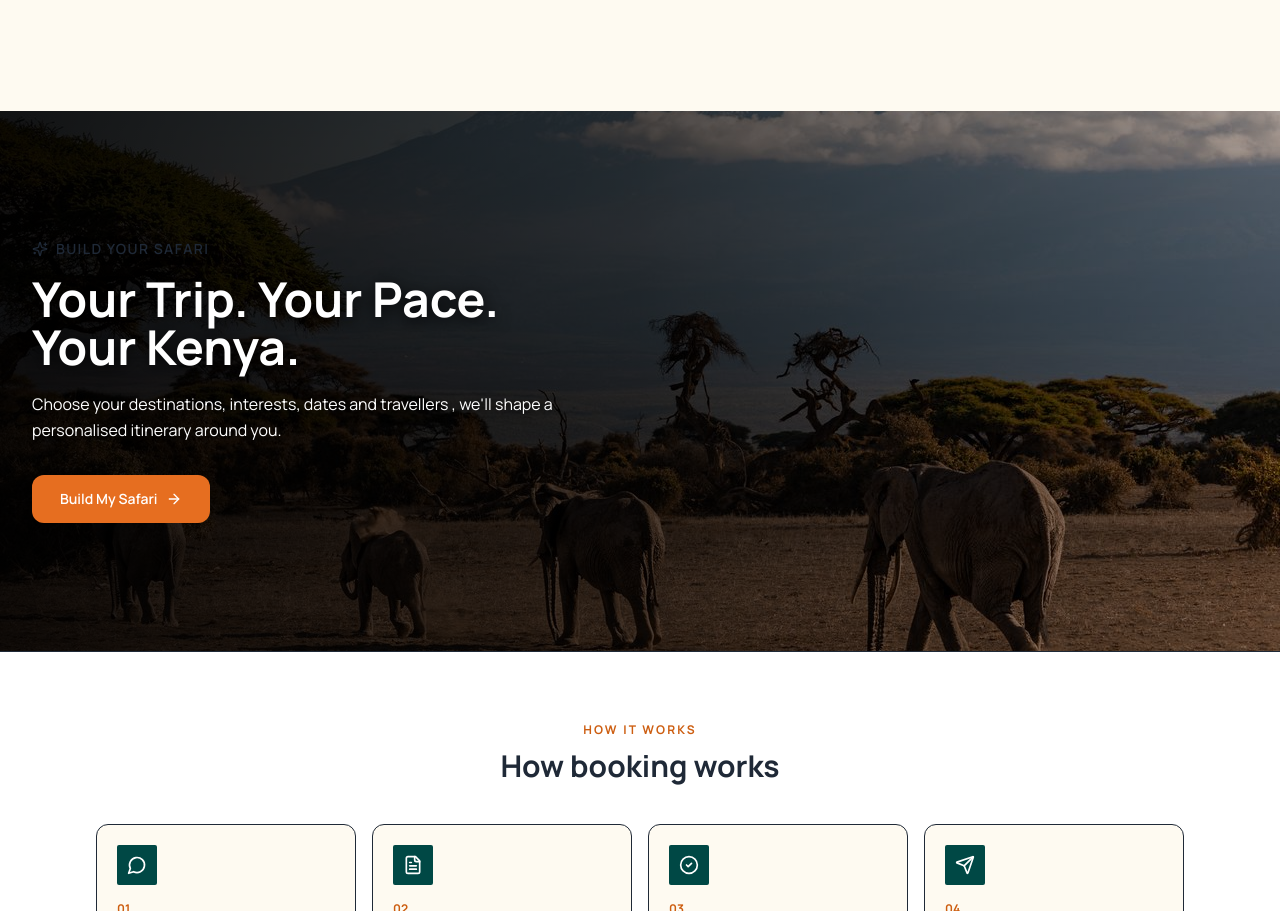
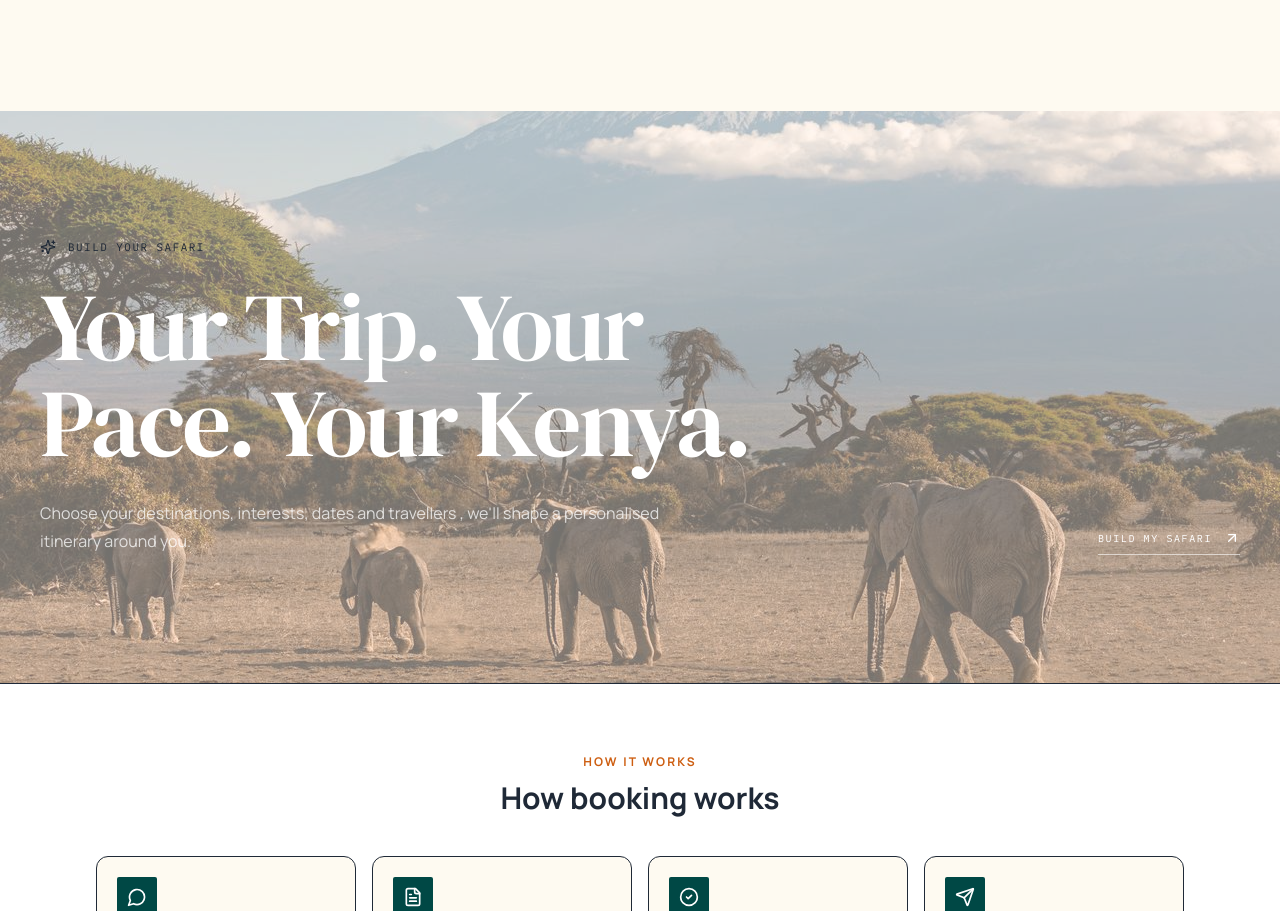
Before and after one commit to Sheddymae/bahari-asili-safaris, a Next.js app: page / in a window 1280 px wide. Shown: the part 5958-6869 px from the top of the page. Built offline with nearby package versions, Linux system fonts and the light colour scheme; no server answers.

Commit message:
feat(phase-4): refine homepage editorial architecture

```diff
--- a/components/BuildSafariPromo.tsx
+++ b/components/BuildSafariPromo.tsx
@@ -2,7 +2,7 @@
 
 import Link from 'next/link';
 import Image from 'next/image';
-import { ArrowRight, Sparkles } from 'lucide-react';
+import { ArrowUpRight, Sparkles } from 'lucide-react';
 import { useLanguage } from '@/contexts/LanguageContext';
 
 export default function BuildSafariPromo() {
@@ -10,37 +10,23 @@ export default function BuildSafariPromo() {
   const e = t.homeExtras;
 
   return (
-    <section className="relative py-24 lg:py-32 overflow-hidden">
+    <section className="relative overflow-hidden bg-ocean-deep py-24 lg:py-32">
       <div className="absolute inset-0">
-        <Image
-          src="/images/safaris/safari-inside-tsavo-amboseli.jpg"
-          alt="Personalised Kenya safari with Bahari Asili Safaris"
-          fill
-          className="object-cover"
-          sizes="100vw"
-        />
-        <div className="absolute inset-0 bg-gradient-to-r from-black/90 via-black/70 to-black/35" />
+        <Image src="/images/safaris/safari-inside-tsavo-amboseli.jpg" alt="Personalised Kenya safari with Bahari Asili Safaris" fill className="object-cover opacity-55" sizes="100vw" />
+        <div className="absolute inset-0 bg-ocean-deep/70" />
       </div>
-
-      <div className="relative max-w-7xl mx-auto px-4 sm:px-6 lg:px-8">
-        <div className="max-w-xl">
-          <span className="inline-flex items-center gap-2 font-inter text-orange-400 font-semibold text-sm tracking-widest uppercase mb-4 drop-shadow-[0_2px_4px_rgba(0,0,0,0.8)]">
-            <Sparkles className="w-4 h-4" />
-            {e.buildLabel}
-          </span>
-          <h2 className="font-poppins font-bold text-3xl sm:text-4xl lg:text-5xl text-white leading-tight mb-5 drop-shadow-[0_3px_8px_rgba(0,0,0,0.9)]">
-            {e.buildTitle}
-          </h2>
-          <p className="font-inter text-white text-base leading-relaxed mb-8 max-w-2xl drop-shadow-[0_2px_5px_rgba(0,0,0,0.95)]">
-            {e.buildSubtitle}
-          </p>
-          <Link
-            href="/build-your-safari"
-            prefetch
-            className="inline-flex items-center gap-2 bg-safari-500 hover:bg-safari-600 text-white font-poppins font-semibold text-sm px-7 py-3.5 rounded-xl transition-all hover:shadow-lg"
-          >
-            {e.buildCta}
-            <ArrowRight className="w-4 h-4" />
+      <div className="relative mx-auto max-w-7xl px-5 sm:px-8 lg:px-10">
+        <div className="grid gap-12 lg:grid-cols-[1fr_auto] lg:items-end">
+          <div className="max-w-3xl">
+            <div className="flex items-center gap-3">
+              <Sparkles className="h-4 w-4 text-orange-400" aria-hidden="true" />
+              <span className="editorial-label text-orange-300">{e.buildLabel}</span>
+            </div>
+            <h2 className="mt-6 font-editorial text-5xl leading-[0.94] tracking-tight text-white sm:text-6xl lg:text-8xl">{e.buildTitle}</h2>
+            <p className="mt-7 max-w-2xl font-grotesk text-base leading-7 text-white/75">{e.buildSubtitle}</p>
+          </div>
+          <Link href="/build-your-safari" prefetch className="inline-flex items-center gap-3 border-b border-white/60 pb-2 font-mono-editorial text-[10px] uppercase tracking-[0.16em] text-white hover:border-orange-400 hover:text-orange-300">
+            {e.buildCta}<ArrowUpRight className="h-4 w-4" aria-hidden="true" />
           </Link>
         </div>
       </div>
```
